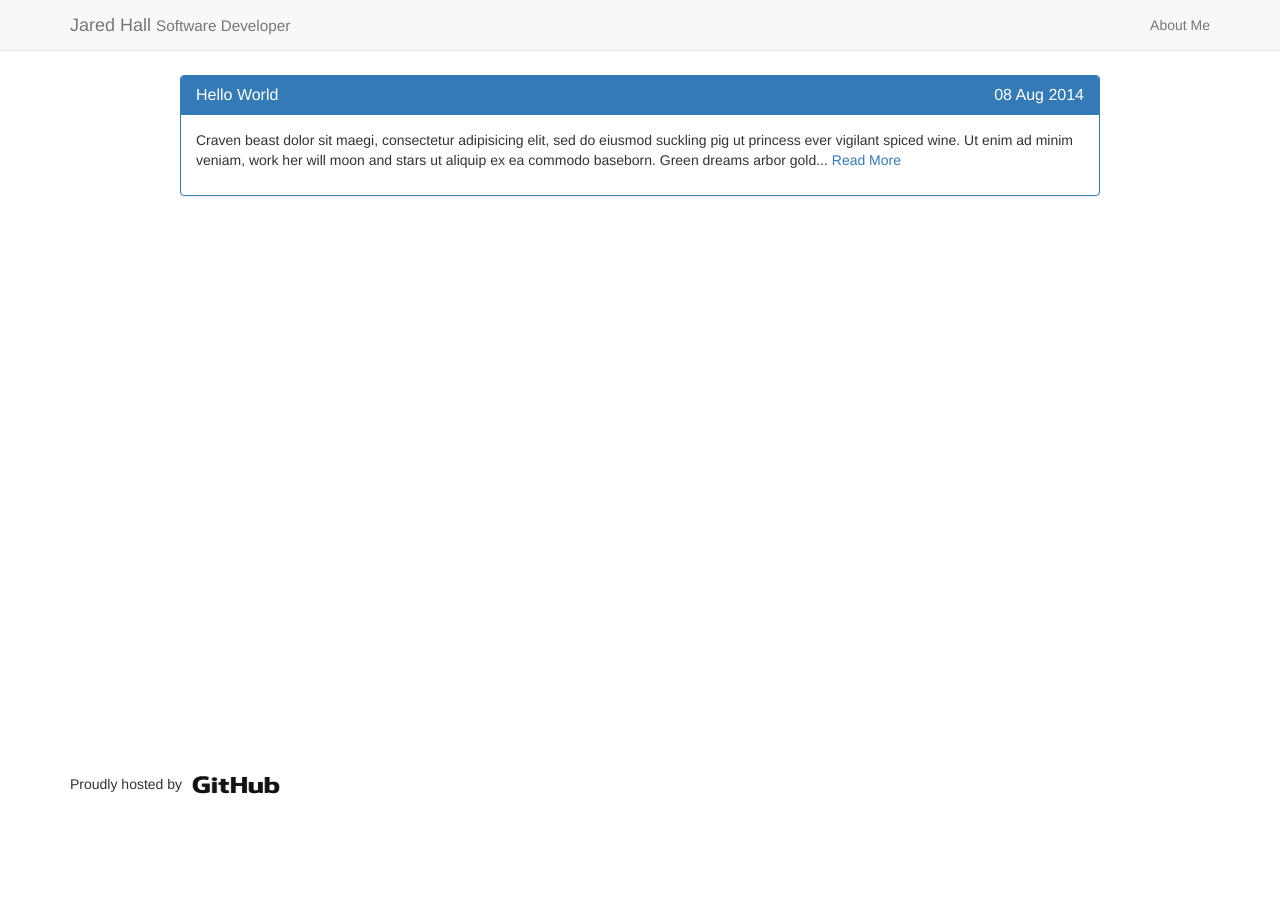
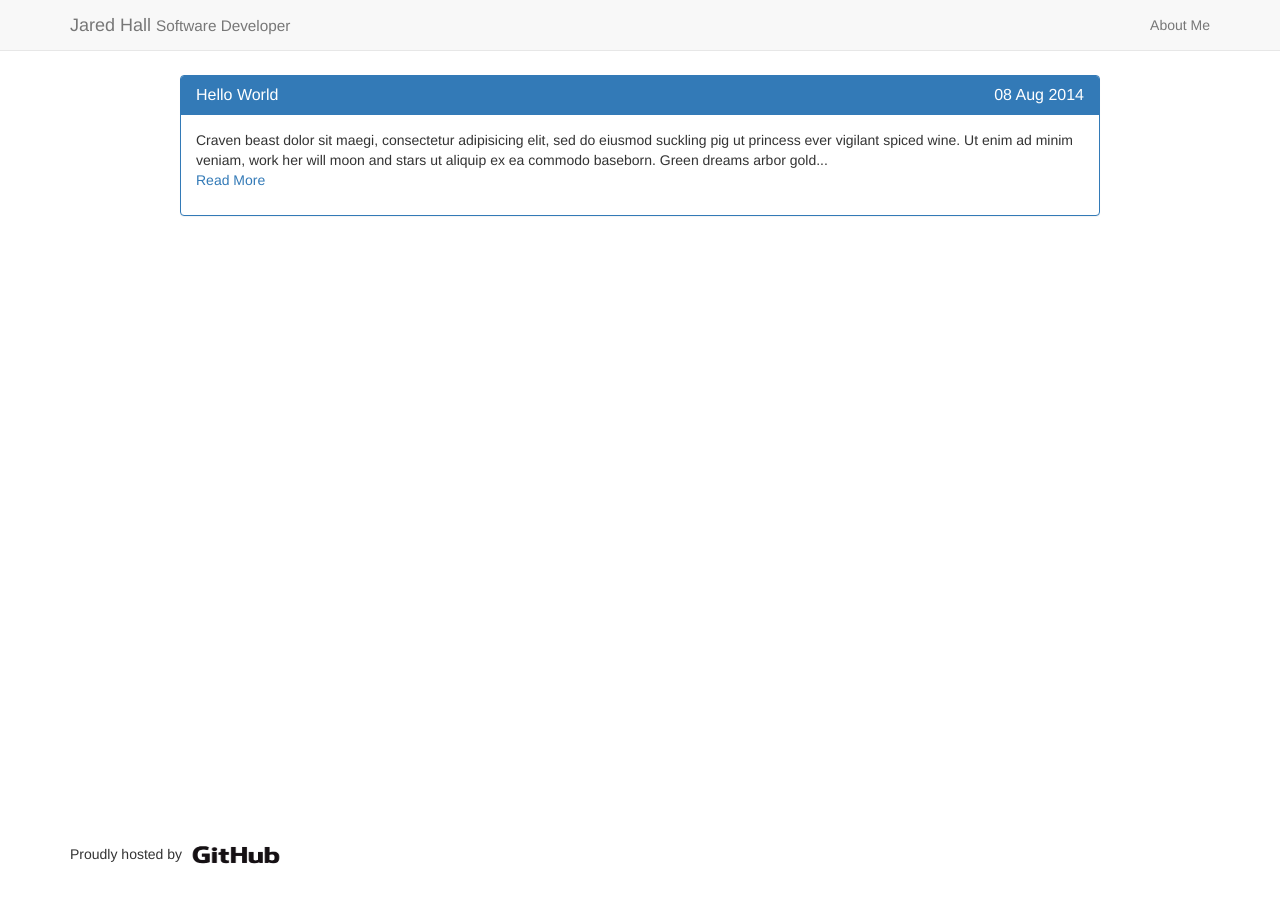
Before and after one commit to jaredhall05/jaredhall05.github.com, a Jekyll site: the page built from index.html, in a window 1280 px wide. Built offline with Jekyll 4.4.1, drawn with Linux system fonts in a browser that asks for light colours; nearby versions of some CDN libraries.

Commit message:
fix footer margin. change read more link to be display block.

```diff
--- a/_includes/post_item.html
+++ b/_includes/post_item.html
@@ -7,6 +7,6 @@
     </div>
     <div class="panel-body">
         {{ post.content | truncatewords:40 }}
-        <a href="{{ post.url }}">Read More</a>
+        <a class="read-more" href="{{ post.url }}">Read More</a>
     </div>
 </article>
--- a/css/main.css
+++ b/css/main.css
@@ -22,9 +22,14 @@ header, footer {
     overflow: hidden;
 }
 
+.read-more {
+    display: block;
+}
+
 .footer {
     position: absolute;
     bottom: 0;
+    margin: 0;
     width: 100%;
     /* Set the fixed height of the footer here */
     height: 60px;
```
